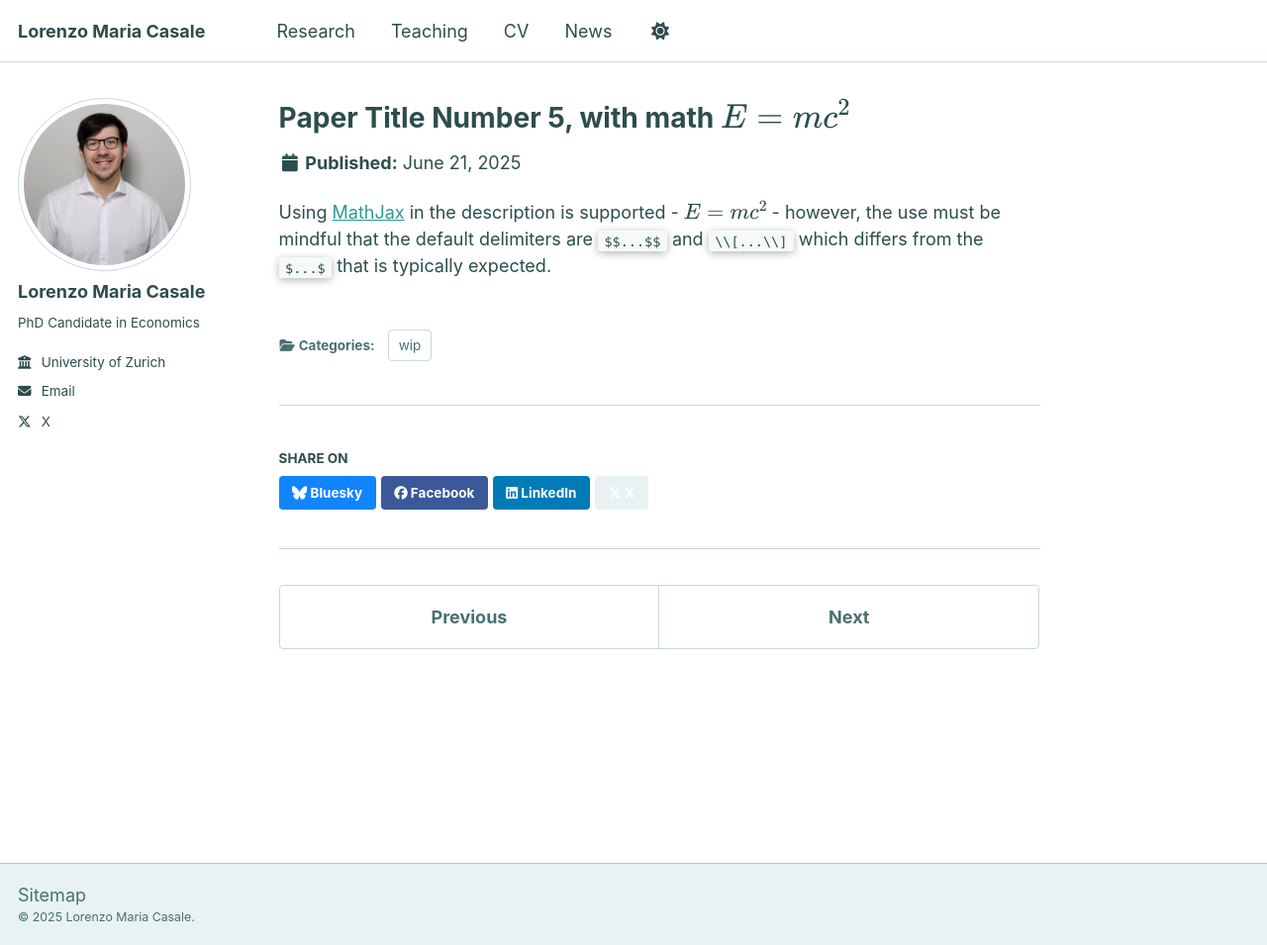
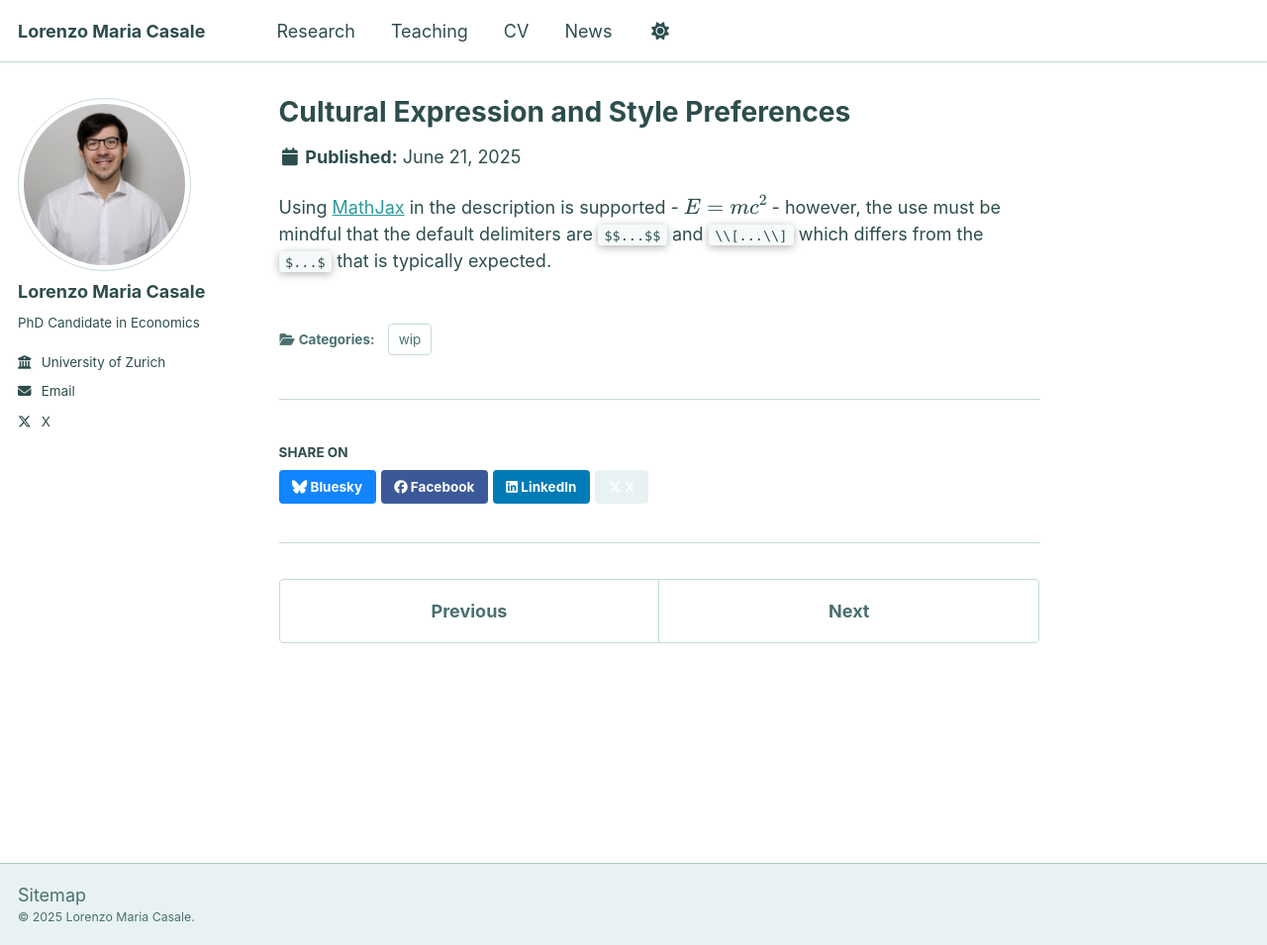
Before and after one commit to lorenzomariacasale/lorenzomariacasale.github.io, a Jekyll site: the page built from _research/styles.md, in a window 1280 px wide and 955 px high. Shown: the whole window at 99% size. Built offline with Jekyll 4.4.1, drawn with Linux system fonts in a browser that asks for light colours.

```diff
--- a/_research/styles.md
+++ b/_research/styles.md
@@ -1,9 +1,9 @@
 ---
-title: "Paper Title Number 5, with math $$E=mc^2$$"
+title: "Cultural Expression and Style Preferences"
 collection: research
 category: wip
-permalink: /research/styles
-excerpt: 'With <a href="https://sites.google.com/nyu.edu/lucavitale/">Luca Vitale</a> (New York University)'
+#permalink: /research/styles
+excerpt: 'With <a href="http://home.uchicago.edu/bursztyn/">Leonardo Bursztyn</a> (University of Chicago), <a href="https://www.jvoth.com/">Hans-Joachim Voth</a> (University of Zurich), and <a href="https://yanagizawadrott.com/">David Yanagizawa-Drott</a> (University of Zurich)'
 #date: 2024-02-17
 #venue: 'GitHub Journal of Bugs'
 #paperurl: 'http://academicpages.github.io/files/paper3.pdf'
```
Also changed, not shown: _research/americandebates.md (+1 -3 lines), _research/comuni.md (+0 -1 lines).
